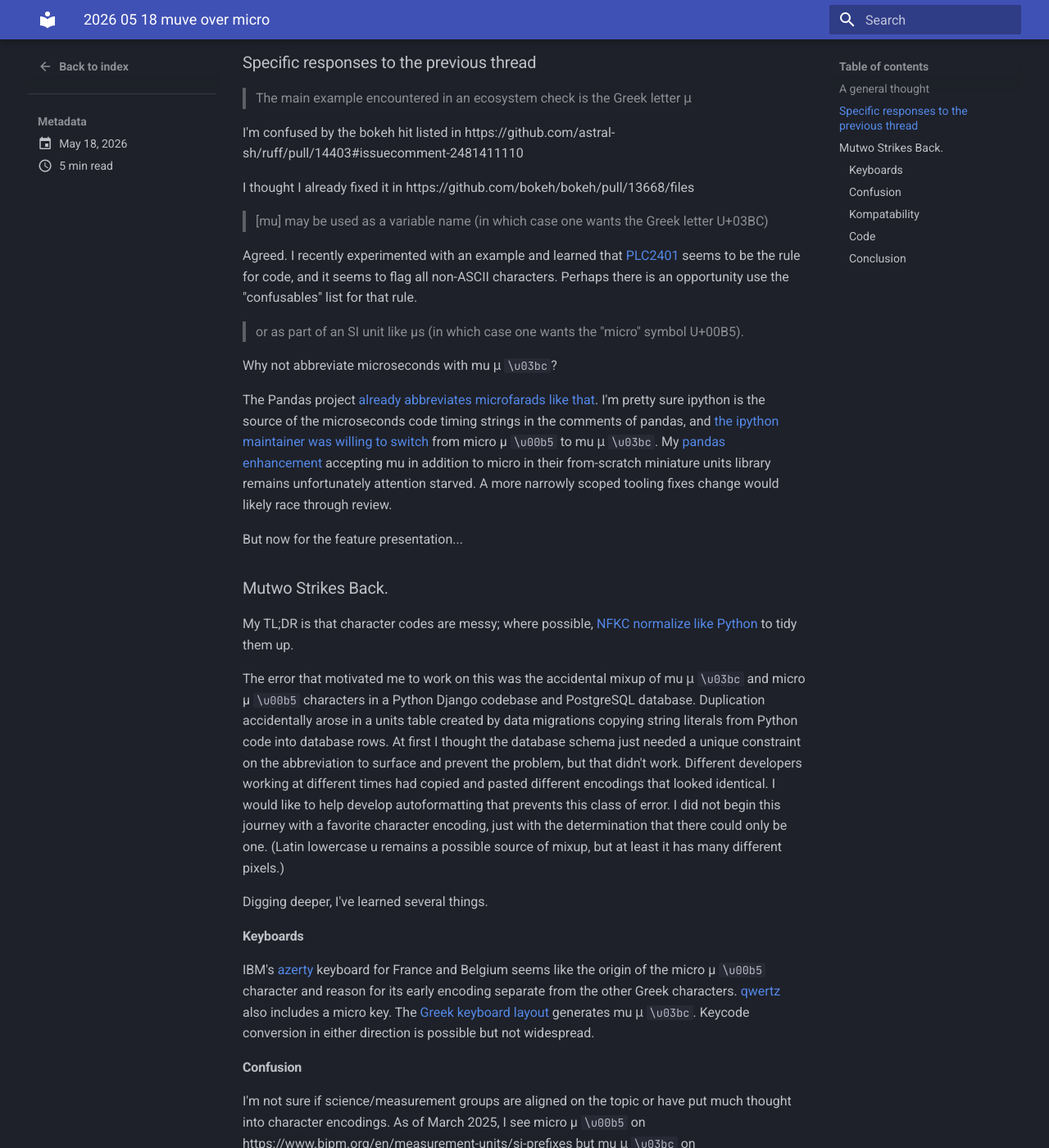
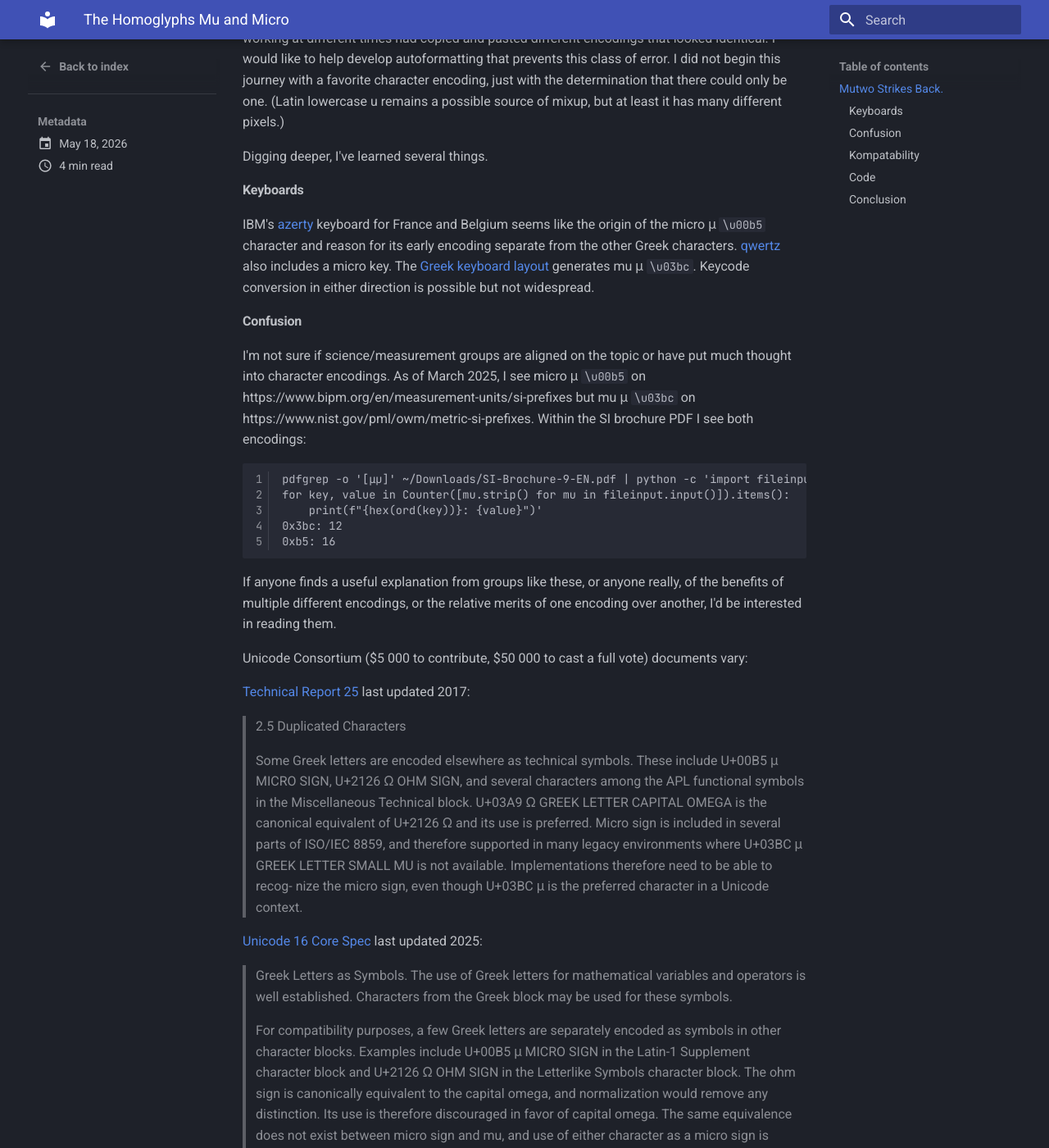
Before and after one commit to covingtron/mublog, an MkDocs documentation site: the page built from docs/blog/posts/2026-05-18-muve-over-micro.md, in a window 1280 px wide and 1400 px high, scrolled down 387 px. Shown: the whole window at 82% size. Built offline with MkDocs 1.6.1 and Material for MkDocs 9.7.7, drawn with Linux system fonts in a browser that asks for light colours; some of the changed text lies outside the part shown.

Commit message:
Refine mu and micro post for blog form

````diff
--- a/docs/blog/posts/2026-05-18-muve-over-micro.md
+++ b/docs/blog/posts/2026-05-18-muve-over-micro.md
@@ -3,47 +3,21 @@ date: 2026-05-18
 slug: muve-over-micro
 ---
 
-Thanks @dylwil3 for looking into this. Tagging @Skylion007, @MichaReiser, and @AlexWaygood to continue the conversation started on https://github.com/astral-sh/ruff/pull/14403.
-
-### A general thought
-I wonder if line-and-character-specific ignores, similar to `type: ignore[operator]`, could help with adoption of `RUF001`, `RUF002`, and `RUF003`:
-
-```
-sigma = 'σ'  # noqa: RUF001[σ]
-```
-
-### Specific responses to the previous thread
-> The main example encountered in an ecosystem check is the Greek letter μ
-
-I'm confused by the bokeh hit listed in https://github.com/astral-sh/ruff/pull/14403#issuecomment-2481411110
-
-I thought I already fixed it in https://github.com/bokeh/bokeh/pull/13668/files
-
-> [mu] may be used as a variable name (in which case one wants the Greek letter U+03BC)
-
-Agreed. I recently experimented with an example and learned that [PLC2401](https://docs.astral.sh/ruff/rules/non-ascii-name/) seems to be the rule for code, and it seems to flag all non-ASCII characters. Perhaps there is an opportunity use the "confusables" list for that rule.
-
-> or as part of an SI unit like µs (in which case one wants the "micro" symbol U+00B5).
-
-Why not abbreviate microseconds with mu μ `\u03bc`?
-
-The Pandas project [already abbreviates microfarads like that](https://github.com/pandas-dev/pandas/blob/513e78760a8faee6723908ca23ea83dcabc5dd77/pandas/tests/computation/test_eval.py#L192). I'm pretty sure ipython is the source of the microseconds code timing strings in the comments of pandas, and [the ipython maintainer was willing to switch](https://github.com/ipython/ipython/pull/14426/files) from micro µ `\u00b5` to mu μ `\u03bc`. My [pandas enhancement](https://github.com/pandas-dev/pandas/issues/58472) accepting mu in addition to micro in their from-scratch miniature units library remains unfortunately attention starved. A more narrowly scoped tooling fixes change would likely race through review.
-
-But now for the feature presentation...
+# The Homoglyphs Mu and Micro
 
 ### Mutwo Strikes Back.
 
 My TL;DR is that character codes are messy; where possible, [NFKC normalize like Python](https://stackoverflow.com/a/50128375/3787516) to tidy them up.
 
-The error that motivated me to work on this was the accidental mixup of mu μ `\u03bc` and micro µ `\u00b5` characters in a Python Django codebase and PostgreSQL database. Duplication accidentally arose in a units table created by data migrations copying string literals from Python code into database rows. At first I thought the database schema just needed a unique constraint on the abbreviation to surface and prevent the problem, but that didn't work. Different developers working at different times had copied and pasted different encodings that looked identical. I would like to help develop autoformatting that prevents this class of error. I did not begin this journey with a favorite character encoding, just with the determination that there could only be one. (Latin lowercase u remains a possible source of mixup, but at least it has many different pixels.)
+The error that motivated me to work on this was the accidental mixup of mu μ `\u03bc` and micro μ `\u00b5` characters in a Python Django codebase and PostgreSQL database. Duplication accidentally arose in a units table created by data migrations copying string literals from Python code into database rows. At first I thought the database schema just needed a unique constraint on the abbreviation to surface and prevent the problem, but that didn't work. Different developers working at different times had copied and pasted different encodings that looked identical. I would like to help develop autoformatting that prevents this class of error. I did not begin this journey with a favorite character encoding, just with the determination that there could only be one. (Latin lowercase u remains a possible source of mixup, but at least it has many different pixels.) <!-- # noqa: typos -->
 
 Digging deeper, I've learned several things.
 
 #### Keyboards
-IBM's [azerty](https://en.wikipedia.org/wiki/AZERTY) keyboard for France and Belgium seems like the origin of the micro µ `\u00b5` character and reason for its early encoding separate from the other Greek characters. [qwertz](https://en.wikipedia.org/wiki/QWERTZ) also includes a micro key. The [Greek keyboard layout](https://en.wikiversity.org/wiki/Enabling_Greek_Characters_on_Your_Keyboard) generates mu μ `\u03bc`. Keycode conversion in either direction is possible but not widespread.
+IBM's [azerty](https://en.wikipedia.org/wiki/AZERTY) keyboard for France and Belgium seems like the origin of the micro μ `\u00b5` character and reason for its early encoding separate from the other Greek characters. [qwertz](https://en.wikipedia.org/wiki/QWERTZ) also includes a micro key. The [Greek keyboard layout](https://en.wikiversity.org/wiki/Enabling_Greek_Characters_on_Your_Keyboard) generates mu μ `\u03bc`. Keycode conversion in either direction is possible but not widespread. <!-- # noqa: typos -->
 
 #### Confusion
-I'm not sure if science/measurement groups are aligned on the topic or have put much thought into character encodings. As of March 2025, I see micro µ `\u00b5` on https://www.bipm.org/en/measurement-units/si-prefixes but mu μ `\u03bc` on https://www.nist.gov/pml/owm/metric-si-prefixes. Within the SI brochure PDF I see both encodings:
+I'm not sure if science/measurement groups are aligned on the topic or have put much thought into character encodings. As of March 2025, I see micro μ `\u00b5` on https://www.bipm.org/en/measurement-units/si-prefixes but mu μ `\u03bc` on https://www.nist.gov/pml/owm/metric-si-prefixes. Within the SI brochure PDF I see both encodings: <!-- # noqa: typos -->
 ```
 pdfgrep -o '[μµ]' ~/Downloads/SI-Brochure-9-EN.pdf | python -c 'import fileinput; from collections import Counter
 for key, value in Counter([mu.strip() for mu in fileinput.input()]).items():
@@ -59,7 +33,7 @@ Unicode Consortium ($5 000 to contribute, $50 000 to cast a full vote) documents
 
 > 2.5 Duplicated Characters
 >
-> Some Greek letters are encoded elsewhere as technical symbols. These include U+00B5 µ
+> Some Greek letters are encoded elsewhere as technical symbols. These include U+00B5 μ <!-- # noqa: typos -->
 > MICRO SIGN, U+2126 Ω OHM SIGN, and several characters among the APL functional symbols in
 > the Miscellaneous Technical block. U+03A9 Ω GREEK LETTER CAPITAL OMEGA is the canonical
 > equivalent of U+2126 Ω and its use is preferred. Micro sign is included in several parts of
@@ -72,7 +46,7 @@ Unicode Consortium ($5 000 to contribute, $50 000 to cast a full vote) documents
 > Greek Letters as Symbols. The use of Greek letters for mathematical variables and operators is well established. Characters from the Greek block may be used for these symbols.
 >
 > For compatibility purposes, a few Greek letters are separately encoded as symbols in other character blocks. Examples include U+00B5
-> µ MICRO SIGN in the Latin-1 Supplement character block and U+2126 Ω OHM SIGN in the Letterlike Symbols character block. The ohm sign is canonically equivalent to the capital omega, and normalization would remove any distinction. Its use is therefore discouraged in favor of capital omega. The same equivalence does not exist between micro sign and mu, and use of either character as a micro sign is common. For Greek text, only the mu should be used.
+> μ MICRO SIGN in the Latin-1 Supplement character block and U+2126 Ω OHM SIGN in the Letterlike Symbols character block. The ohm sign is canonically equivalent to the capital omega, and normalization would remove any distinction. Its use is therefore discouraged in favor of capital omega. The same equivalence does not exist between micro sign and mu, and use of either character as a micro sign is common. For Greek text, only the mu should be used. <!-- # noqa: typos -->
 
 [Edit: I don't understand why these authors write about non-existence of _canonical_ equivalence rather than the existence of _compatibility_ equivalence.]
 
@@ -81,7 +55,7 @@ On Wikipedia ($0 to contribute), the [Mu page](https://en.wikipedia.org/wiki/Mu_
 #### Kompatability
 > [K]ompatibility equivalence is a weaker type of equivalence [than canonical equivalence] between characters or sequences of characters which represent the same abstract character (or sequence of abstract characters), but which may have distinct visual appearances or behaviors. The visual appearances of the compatibility equivalent forms typically constitute a subset of the expected range of visual appearances of the character (or sequence of characters) they are equivalent to. However, these variant forms may represent a visual distinction that is significant in some textual contexts, but not in others. As a result, greater care is required to determine when use of a compatibility equivalent is appropriate. If the visual distinction is stylistic, then markup or styling could be used to represent the formatting information. However, some characters with compatibility decompositions are used in mathematical notation to represent a distinction of a semantic nature; replacing the use of distinct character codes by formatting in such contexts may cause problems.
 
-Mu μ `\u03bc` is the Kompatability equivalent (NFKD and NFKC) of micro µ `\u00b5`:
+Mu μ `\u03bc` is the Kompatability equivalent (NFKD and NFKC) of micro μ `\u00b5`: <!-- # noqa: typos -->
 
 https://github.com/unicode-org/icu/blob/30e23b0d286f87fefb161dc56e90afac5df0dc43/icu4c/source/data/unidata/norm2/nfkc_scf.txt#L63
 ```
@@ -95,7 +69,7 @@ https://www.unicode.org/charts/PDF/U0080.pdf
 While micro and mu "may have distinct visual appearances or behaviors", they are frequently indistinct: [Google fonts comparison of mu and micro](https://fonts.google.com/?preview.text=mu%20%CE%BC%20micro%20%C2%B5&preview.size=20&preview.layout=grid&categoryFilters=Feeling:%2FExpressive%2FBusiness).
 
 #### Code
-Since [PEP-3131](https://peps.python.org/pep-3131/) was implemented, Python allows both mu μ `\u03bc` and micro µ `\u00b5` as identifiers, but the underlying NFKC normalization means only the former will work reliably.
+Since [PEP-3131](https://peps.python.org/pep-3131/) was implemented, Python allows both mu μ `\u03bc` and micro μ `\u00b5` as identifiers, but the underlying NFKC normalization means only the former will work reliably. <!-- # noqa: typos -->
 ```shell
 python -c 'print("""class C:
     \xb5=1
````
Also changed, not shown: other parts of docs/blog/posts/2026-05-18-muve-over-micro.md (+4 -2 lines), 1 other file.
